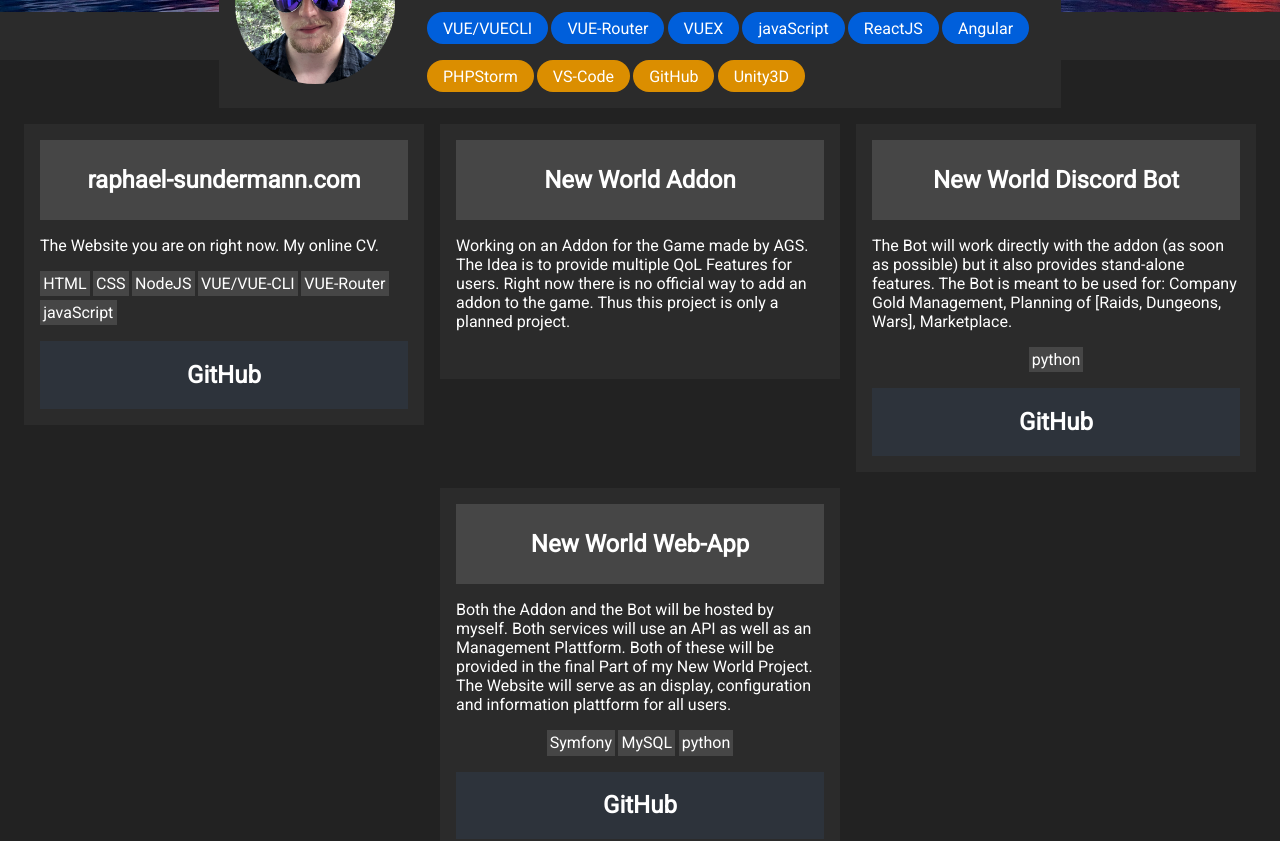
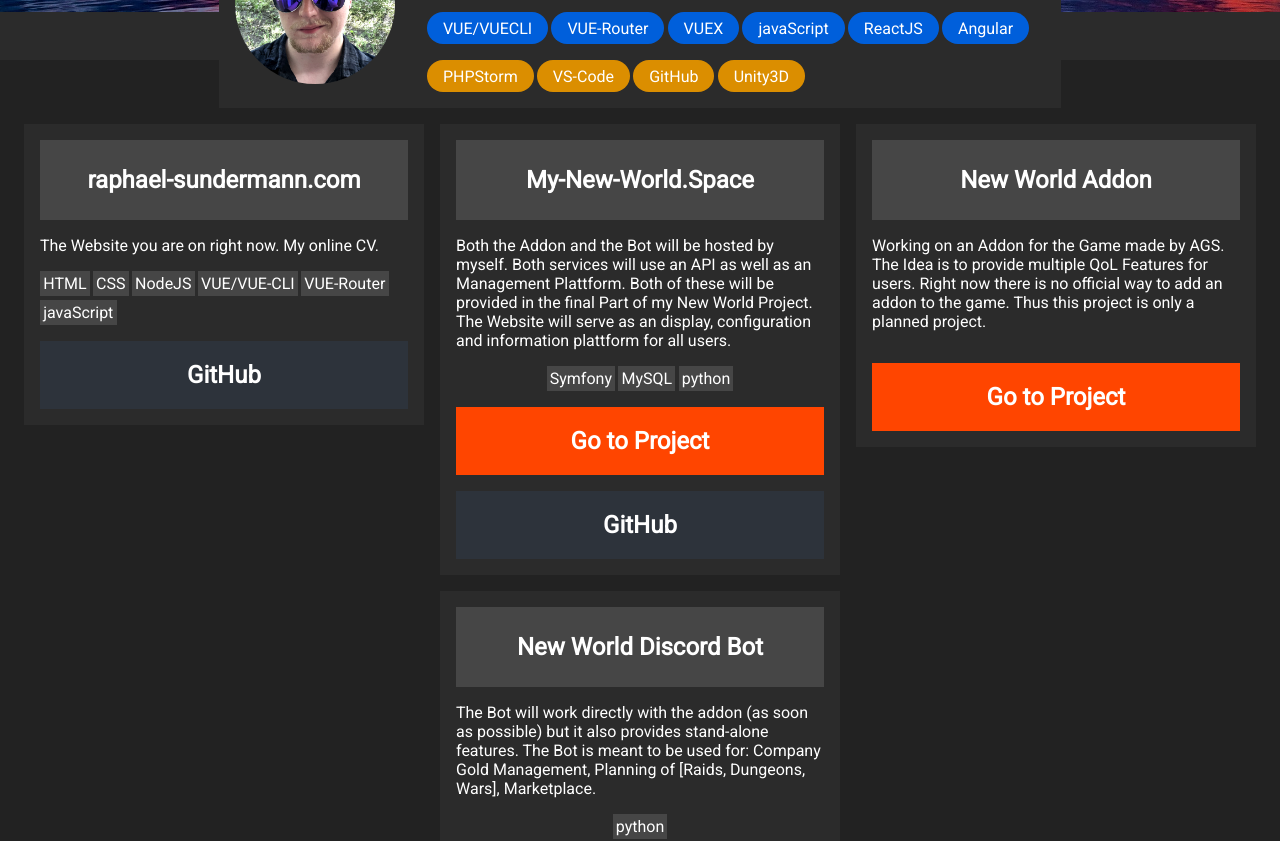
Before and after one commit to sircoffeeknight/rsundermanncom, a Vue app: page /projects in a window 1280 px wide. Shown: the part 580-1421 px from the top of the page. Built offline with nearby package versions, Linux system fonts and the light colour scheme.

Commit message:
RSUN-28: Updated Projects

```diff
--- a/src/pages/Projects.vue
+++ b/src/pages/Projects.vue
@@ -33,27 +33,27 @@
                 //     link: '',
                 //     repository: ''
                 // }
+                 {
+                    title: 'My-New-World.Space',
+                    description: 'Both the Addon and the Bot will be hosted by myself. Both services will use an API as well as an Management Plattform. Both of these will be provided in the final Part of my New World Project. The Website will serve as an display, configuration and information plattform for all users.',
+                    skills: ['Symfony', 'MySQL', 'python'],
+                    link: 'https://my-new-world.space/',
+                    repository: 'https://github.com/sircoffeeknight/nw-space'
+                },
                 {
                     title: 'New World Addon',
                     description: 'Working on an Addon for the Game made by AGS. The Idea is to provide multiple QoL Features for users. Right now there is no official way to add an addon to the game. Thus this project is only a planned project.',
                     skills: [],
-                    link: '',
+                    link: 'https://addons.my-new-world.space/',
                     repository: ''
                 },
                 {
                     title: 'New World Discord Bot',
                     description: 'The Bot will work directly with the addon (as soon as possible) but it also provides stand-alone features. The Bot is meant to be used for: Company Gold Management, Planning of [Raids, Dungeons, Wars], Marketplace.',
                     skills: ['python'],
-                    link: '',
+                    link: 'https://bot.my-new-world.space/',
                     repository: 'https://github.com/sircoffeeknight/nw-bot'
                 },
-                {
-                    title: 'New World Web-App',
-                    description: 'Both the Addon and the Bot will be hosted by myself. Both services will use an API as well as an Management Plattform. Both of these will be provided in the final Part of my New World Project. The Website will serve as an display, configuration and information plattform for all users.',
-                    skills: ['Symfony', 'MySQL', 'python'],
-                    link: '',
-                    repository: 'https://github.com/sircoffeeknight/nw-management'
-                }
             ]
         }
     }
```
